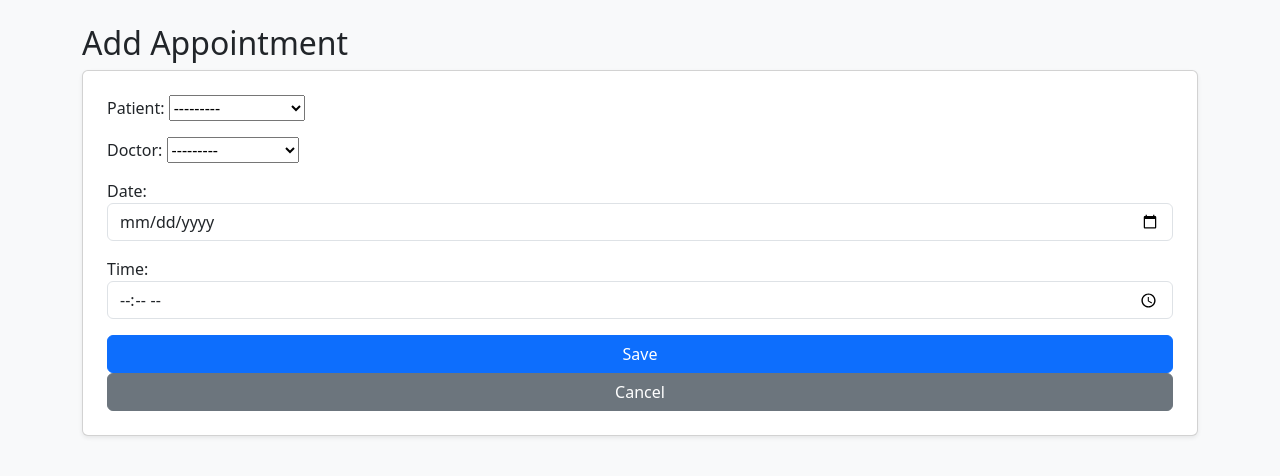
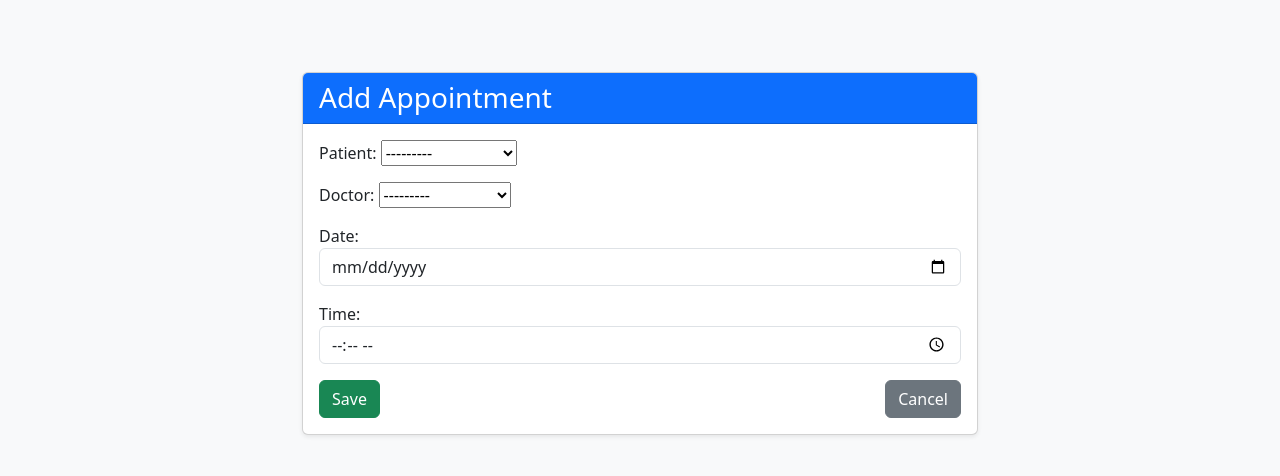
Before and after one commit to Aysha191195/Hospital-Management, a Django app: template templates/hospital_app/add_appointment.html in a window 1280 px wide. Shown: the part 56-532 px from the top of the page. Run offline with Django 5.2, Linux system fonts and the light colour scheme; the template is opened without the code that fills it: values that come from a table or form of the project are taken from there, others are empty; tables that the repository leaves empty hold one stand-in row (values such as "Sample post").

Commit message:
updates add appointment

```diff
--- a/templates/hospital_app/add_appointment.html
+++ b/templates/hospital_app/add_appointment.html
@@ -1,11 +1,58 @@
 {% extends "hospital_app/base.html" %}
-{% block title %}Add Appointment{% endblock %}
+
 {% block content %}
-<h2>Add Appointment</h2>
-<form method="post" class="card p-4 bg-white shadow-sm">
-  {% csrf_token %}
-  {{ form.as_p }}
-  <button class="btn btn-primary" type="submit">Save</button>
-  <a href="{% url 'appointment_list' %}" class="btn btn-secondary">Cancel</a>
-</form>
+<div class="container mt-5" style="max-width: 700px;">
+    <div class="card shadow-sm">
+        <div class="card-header bg-primary text-white">
+            <h3 class="mb-0">{{ form.instance.pk|yesno:"Edit Appointment,Add Appointment" }}</h3>
+        </div>
+        <div class="card-body">
+            <form method="post">
+                {% csrf_token %}
+
+                <!-- Patient -->
+                <div class="mb-3">
+                    {{ form.patient.label_tag }}
+                    {{ form.patient }}
+                    {% if form.patient.errors %}
+                        <div class="text-danger mt-1">{{ form.patient.errors }}</div>
+                    {% endif %}
+                </div>
+
+                <!-- Doctor -->
+                <div class="mb-3">
+                    {{ form.doctor.label_tag }}
+                    {{ form.doctor }}
+                    {% if form.doctor.errors %}
+                        <div class="text-danger mt-1">{{ form.doctor.errors }}</div>
+                    {% endif %}
+                </div>
+
+                <!-- Date -->
+                <div class="mb-3">
+                    {{ form.date.label_tag }}
+                    <input type="date" name="{{ form.date.name }}" value="{{ form.date.value|default_if_none:'' }}" class="form-control">
+                    {% if form.date.errors %}
+                        <div class="text-danger mt-1">{{ form.date.errors }}</div>
+                    {% endif %}
+                </div>
+
+                <!-- Time -->
+                <div class="mb-3">
+                    {{ form.time.label_tag }}
+                    <input type="time" name="{{ form.time.name }}" value="{{ form.time.value|default_if_none:'' }}" class="form-control">
+                    {% if form.time.errors %}
+                        <div class="text-danger mt-1">{{ form.time.errors }}</div>
+                    {% endif %}
+                </div>
+
+                <!-- Buttons -->
+                <div class="d-flex justify-content-between">
+                    <button type="submit" class="btn btn-success">Save</button>
+                    <a href="{% url 'appointment_list' %}" class="btn btn-secondary">Cancel</a>
+                </div>
+            </form>
+        </div>
+    </div>
+</div>
 {% endblock %}
```
